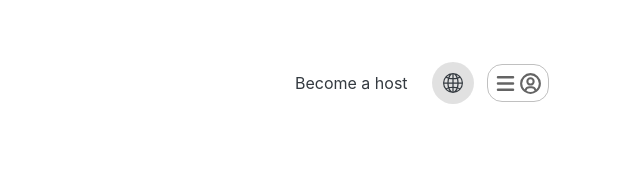
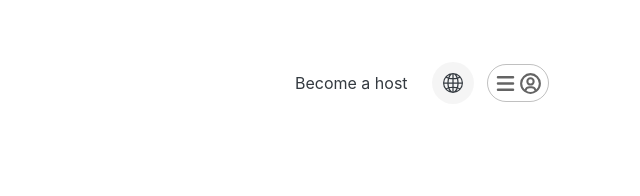
Before and after one commit to maywong2021/homebnb, a React app: page / in a window 1280 px wide. In both pictures the pointer is over the button 1092 px from the left and 83 px from the top of the page. Shown: the full height of the page, 640-1280 px from the left. Built offline with nearby package versions, Linux system fonts and the light colour scheme.

Commit message:
small changes to style and comments

```diff
--- a/src/components/Header.jsx
+++ b/src/components/Header.jsx
@@ -1,6 +1,4 @@
 import Button from 'react-bootstrap/Button'
-import Navbar from 'react-bootstrap/Navbar'
-import Form from 'react-bootstrap/Form'
 import Dropdown from 'react-bootstrap/Dropdown'
 import Container from 'react-bootstrap/Container'
 import { BiUserCircle } from 'react-icons/bi'
@@ -51,6 +49,10 @@ export default function Header() {
 }
 
 /*
+
+? this was what I first tried but was having trouble with Dropdown.menu showing up in a
+? poor position so I started over. Can delete this probably wont use it later
+
   <Navbar sticky='top' className='d-flex justify-content-between w-100'>
     <Navbar.Brand className='text-danger' expand='lg'>
       HomeBnB
--- a/src/index.css
+++ b/src/index.css
@@ -11,7 +11,7 @@
 #currency-language:hover {
   padding: 10px;
   border-radius: 50%;
-  background-color: rgba(165, 165, 165, 0.336);
+  background-color: rgba(225, 225, 225, 0.336);
 }
 
 #host-btn {
@@ -22,7 +22,7 @@
 #host-btn:hover {
   padding: 10px;
   border-radius: 15px;
-  background-color: rgba(165, 165, 165, 0.336);
+  background-color: rgba(225, 225, 225, 0.336);
 }
 
 .dropdown-toggle:after {
@@ -33,7 +33,7 @@
   color: rgb(100, 100, 100) !important;
   padding: 5px;
   border: 1px solid rgba(100, 100, 100, 0.404);
-  border-radius: 15px;
+  border-radius: 2rem;
 }
 
 #dropdown-profile:hover {
```
